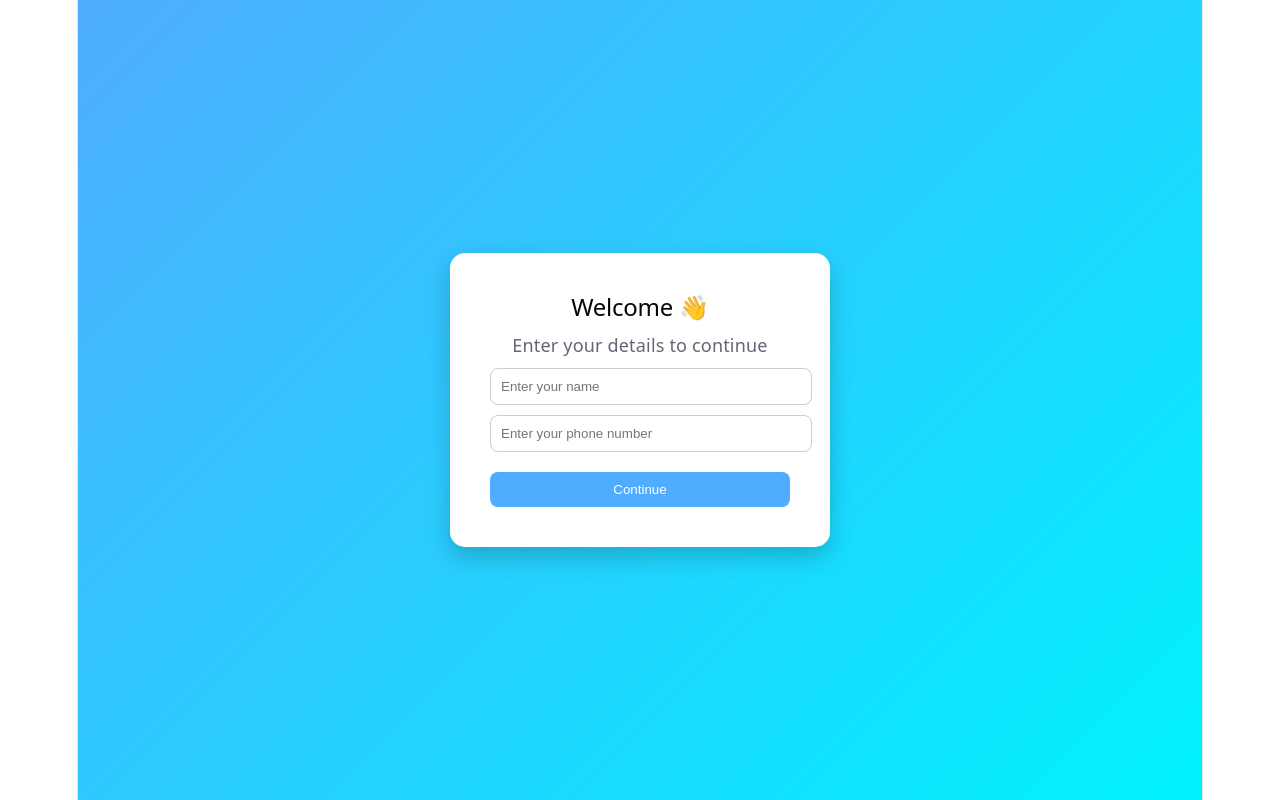
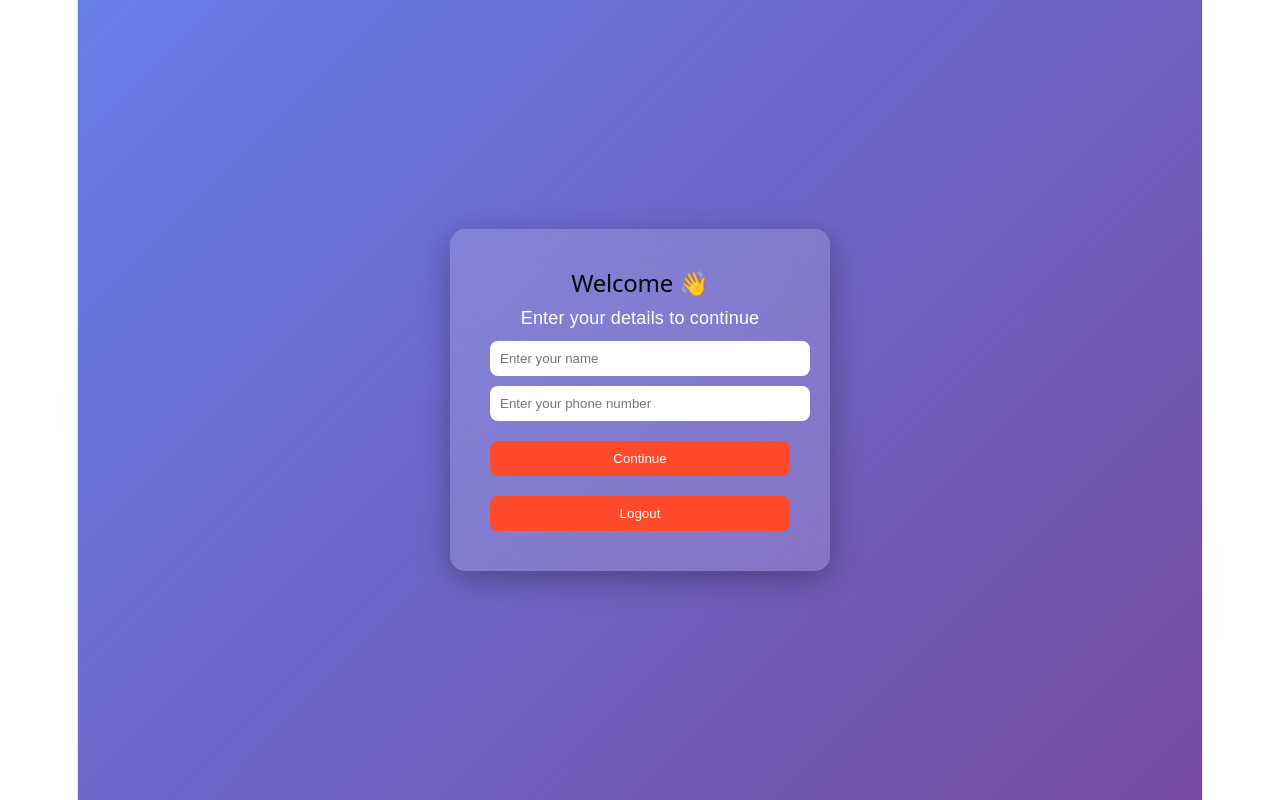
Before and after one commit to mehrasaniya868-glitch/emergency_finder, a React (Vite) app: page / in a window 1280 px wide. Built offline with nearby package versions, Linux system fonts and the light colour scheme.

Commit message:
add logout button

```diff
--- a/src/App.jsx
+++ b/src/App.jsx
@@ -1,5 +1,5 @@
 import "./App.css";
-import React,{useState,useEffect} from 'react';
+import React,{useState,useEffect, use} from 'react';
 import "leaflet/dist/leaflet.css";
 import Heading from './components/Heading';
 import Login from "./components/Login";
@@ -61,7 +61,15 @@ const App = () => {
   {
     console.log("Emergency Mode:" ,emergencyMode);
   }, [emergencyMode]);
- const fetchNearbyPlaces = async() =>
+
+  useEffect(() => {
+    const savedUser = localStorage.getItem("user");
+    if(savedUser){
+      setUser(JSON.parse(savedUser));
+    }
+  }, []);
+
+  const fetchNearbyPlaces = async() =>
  {
   if(!location) return;
   setLoading(true);
--- a/src/components/Login.css
+++ b/src/components/Login.css
@@ -1,42 +1,41 @@
+body {
+  margin: 0;
+  font-family: Arial, sans-serif;
+}
 
 .login-container {
   height: 100vh;
   display: flex;
   justify-content: center;
   align-items: center;
-  background: linear-gradient(135deg, #4facfe, #00f2fe);
+  background: linear-gradient(135deg, #667eea, #764ba2);
 }
 
-
 .login-box {
-  background: white;
+  background: rgba(255, 255, 255, 0.15);
+  backdrop-filter: blur(15px);
   padding: 40px;
   border-radius: 15px;
   width: 300px;
   text-align: center;
-  box-shadow: 0 10px 25px rgba(0,0,0,0.2);
+  color: white;
+  box-shadow: 0 8px 32px rgba(0,0,0,0.3);
 }
-
-.login-box h2 {
-  margin-bottom: 10px;
-}
-
 
 .login-box input {
   width: 100%;
   padding: 10px;
   margin-top: 10px;
   border-radius: 8px;
-  border: 1px solid #ccc;
+  border: none;
   outline: none;
 }
-
 
 .login-box button {
   width: 100%;
   margin-top: 20px;
   padding: 10px;
-  background: #4facfe;
+  background: #ff4b2b;
   color: white;
   border: none;
   border-radius: 8px;
@@ -45,5 +44,6 @@
 }
 
 .login-box button:hover {
-  background: #007bff;
+  background: #ff416c;
+  transform: scale(1.05);
 }
--- a/src/components/Login.jsx
+++ b/src/components/Login.jsx
@@ -9,6 +9,7 @@ const Login = ({onLogin}) => {
             return;
           }
           onLogin({username, phone});
+          localStorage.setItem("user", JSON.stringify({username, phone}));
     };
   return (
   <div className="login-container">
@@ -33,6 +34,12 @@ const Login = ({onLogin}) => {
       <button onClick={handleSubmit}>
         Continue
       </button>
+      <button onClick={() => {
+        localStorage.removeItem("user");
+        setUser(null);
+      }}>
+        Logout
+      </button>
     </div>
   </div>
 );
```
